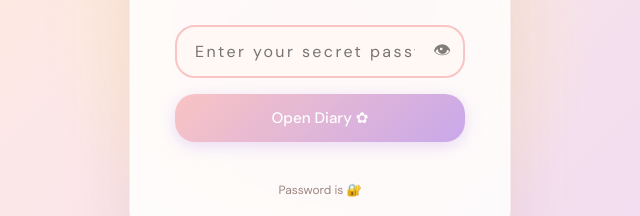
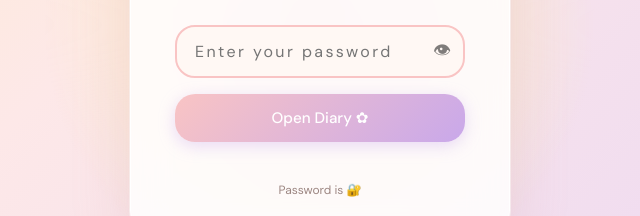
Before and after one commit to Aprealpx/MyDiary, a website: page index.html in a window 1280 px wide. Shown: the part 375-591 px from the top of the page, 320-960 px from the left. Drawn offline with Linux system fonts and the light colour scheme.

Commit message:
Change password placeholder text in input field

```diff
--- a/index.html
+++ b/index.html
@@ -152,7 +152,7 @@ body{background:var(--cream);color:var(--text);font-family:'DM Sans',sans-serif;
     <div class="lock-title">My Little Diary</div>
     <div class="lock-subtitle">Your cozy corner of the world ✿</div>
     <div class="lock-input-wrap">
-      <input class="lock-input" id="pwInput" type="password" placeholder="Enter your secret password" autocomplete="current-password"/>
+      <input class="lock-input" id="pwInput" type="password" placeholder="Enter your password" autocomplete="current-password"/>
       <button class="lock-toggle" id="pwToggle" onclick="togglePw()" title="Show/hide">👁</button>
     </div>
     <button class="lock-btn" id="unlockBtn" onclick="unlock()">Open Diary ✿</button>
```
